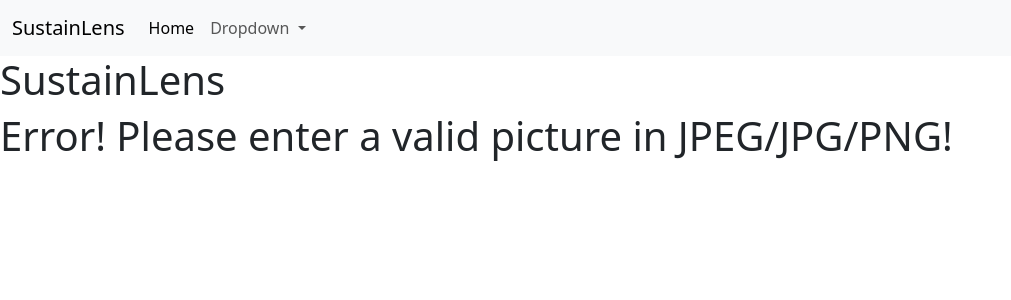
After one commit to alexander-zhong/SustainLens, a Flask app: page /error in a window 1280 px wide. The commit adds this page. Shown: the top 300 px of the page, without its empty margins (0-1011 px from the left). Run offline with Flask 3, Linux system fonts and the light colour scheme.

Commit message:
finished the implementation of the upload

```diff
--- a/app.py
+++ b/app.py
@@ -1,44 +1,43 @@
-from flask import Flask, render_template, request
+from flask import Flask, render_template, request, redirect, url_for
 from flask_uploads import UploadSet, configure_uploads, IMAGES
 
 import classifier
 import cv2
-
+import numpy
 
 app = Flask(__name__)
-camera = cv2.VideoCapture(0)
 
 #Configures for our image classifier
 app.config['UPLOADED_PHOTOS_DEST'] = 'uploads'
 photo = UploadSet('photos', IMAGES)
 configure_uploads(app, photo)
 
-#returns the still frame of successful
-def capture_frame():
-    success,frame = camera.read()
-    if success:
-        return frame
-    else:
-        return None
-
 @app.route("/")
 def index():
     return render_template("index.html")
 
-@app.route("/camera")
-def camera():
-    capture_frame = capture_frame()
-    return render_template("camera.html", capture_frame=capture_frame)
-
 @app.route("/upload", methods=['GET', 'POST'])
 def upload():
     if (request.method == "POST"):
+        picture = request.files["picture"]
 
-        picture = request.files['picture']
+        # Check if valid image file
+        allowed_extensions = {"png", "jpg", "jpeg"}
+        if not picture or ("." in picture.filename and not picture.filename.rsplit('.', 1)[1].lower() in allowed_extensions):
+            return redirect("/error")
+        else:
+            # Read image data turns it into image array
+            img_data = picture.read()
+            img_array = numpy.frombuffer(img_data, numpy.uint8)
 
-        if not picture:
-            return 'No picture has been uploaded'
-        else:
-            return 'picture has been uploaded'
+            # Decode the image array
+            img = cv2.imdecode(img_array, cv2.IMREAD_COLOR)
+
+            result = classifier.classify(img)
+            return render_template("upload.html", found=True, result=result, picture=picture)
     elif (request.method == "GET"):
-        return render_template("upload.html")
+        return render_template("upload.html", found=False, result=None, picture=None)
+
+@app.route("/error")
+def error():
+    return render_template("error.html")
--- a/templates/camera.html
+++ b/templates/camera.html
@@ -4,7 +4,7 @@
 
 <form action ="/camera" method ="post">
     <input>
-    <button type = "submit">Submit Photo </button>
+    <button type = "submit">Submit Photo</button>
 </form>
 
 
--- /dev/null
+++ b/templates/error.html
@@ -0,0 +1,7 @@
+{% extends "layout.html" %}
+
+{% block body %}
+
+<h1>Error! Please enter a valid picture in JPEG/JPG/PNG!</h1>
+
+{% endblock %}
```
Also changed, not shown: classifier.py (+19 -6 lines), templates/upload.html (+7 -2 lines), logo.png (renamed from Screenshot 2024-02-24 030301.png), 2 other files.
